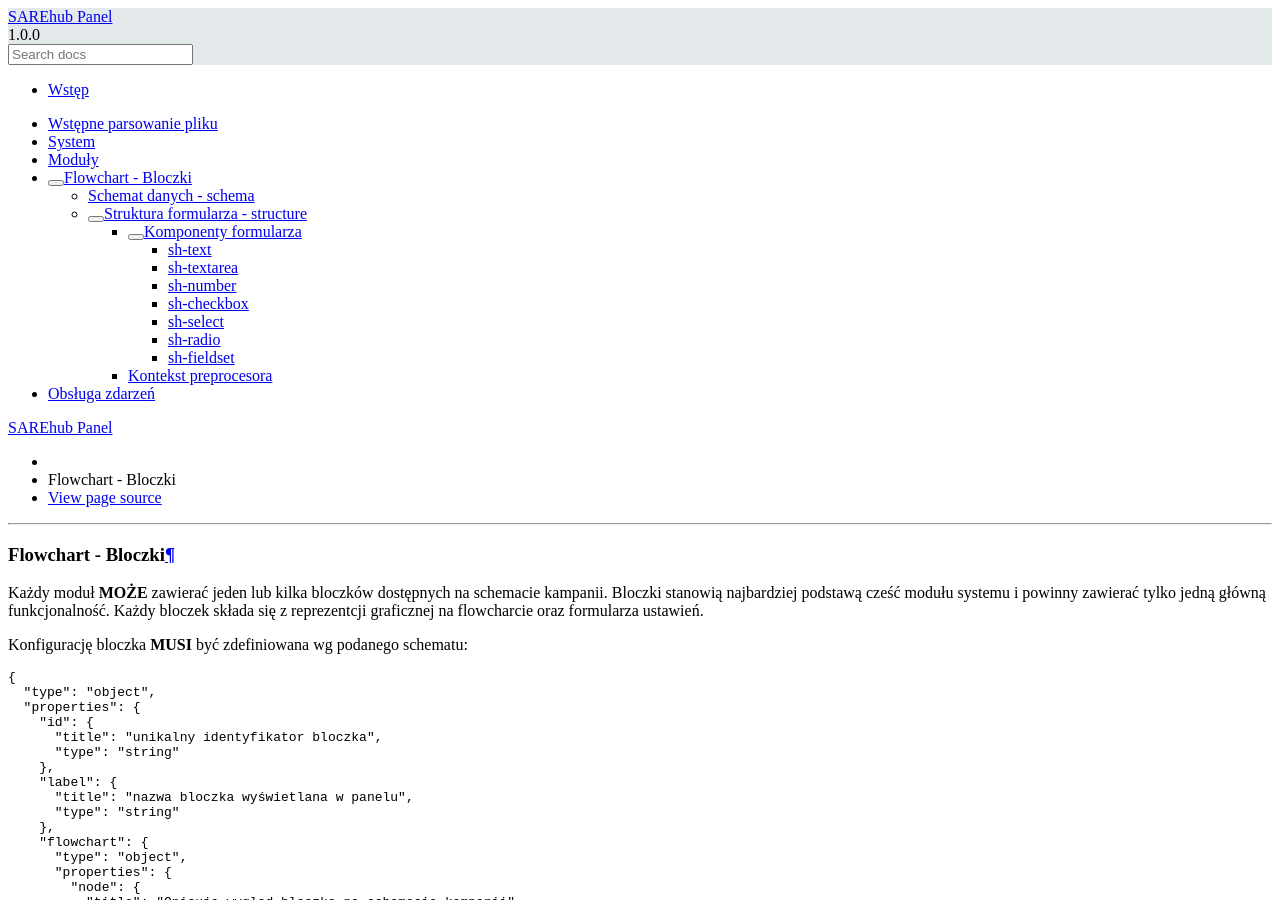
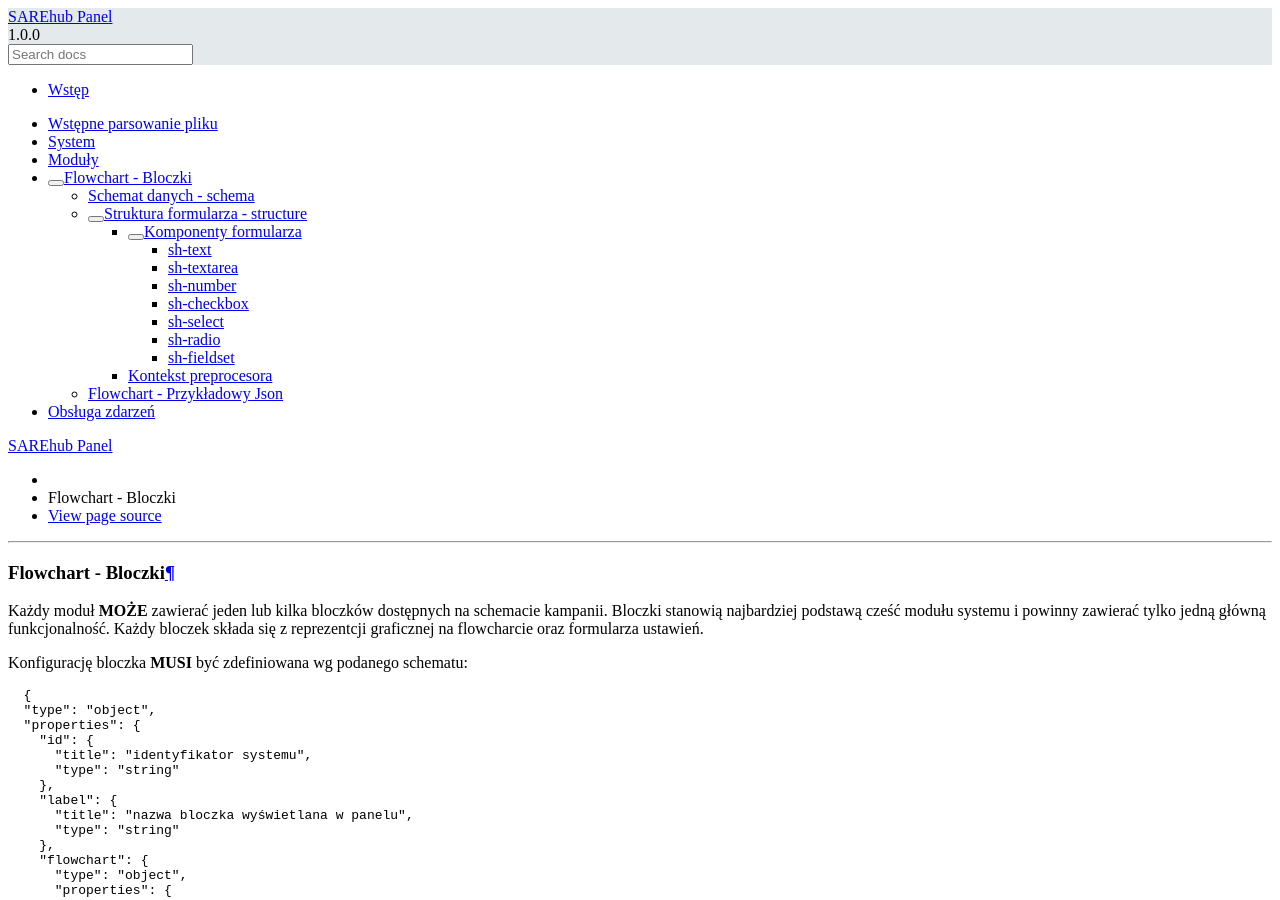
Before and after one commit to SAREhub/sarehub_panel_modules_docs, a Sphinx documentation site: the page built from docs/flowchart.rst, in a window 1280 px wide and 900 px high. Built offline with Sphinx 7.4.7 and the Read the Docs theme 2.0.0, drawn with Linux system fonts in a browser that asks for light colours; formulas are drawn with MathJax 3; comment, search, counter and statistics services are not loaded; some of the changed text lies outside the part shown.

Commit message:
edit documentation

```diff
--- a/docs/flowchart.rst
+++ b/docs/flowchart.rst
@@ -10,79 +10,79 @@
 
 .. code-block:: json
 
-  {
-    "type": "object",
-    "properties": {
-      "id": {
-        "title": "unikalny identyfikator bloczka",
-        "type": "string"
-      },
-      "label": {
-        "title": "nazwa bloczka wyświetlana w panelu",
-        "type": "string"
-      },
-      "flowchart": {
-        "type": "object",
-        "properties": {
-          "node": {
-            "title": "Opisuje wygląd bloczka na schemacie kampanii",
-            "type": "object",
-            "properties": {
-              "endpoints": {
-                "type": "object",
-                "properties": {
-                  "inputs": {
-                    "type": "array",
-                    "items": {
-                      "type": "object",
-                      "properties": {
-                        "type": {
-                          "type": "string",
-                          "enum": [
-                            "target"
-                          ]
+      {
+      "type": "object",
+      "properties": {
+        "id": {
+          "title": "identyfikator systemu",
+          "type": "string"
+        },
+        "label": {
+          "title": "nazwa bloczka wyświetlana w panelu",
+          "type": "string"
+        },
+        "flowchart": {
+          "type": "object",
+          "properties": {
+            "node": {
+              "title": "Opisuje wygląd bloczka na schemacie kampanii",
+              "type": "object",
+              "properties": {
+                "endpoints": {
+                  "type": "object",
+                  "properties": {
+                    "inputs": {
+                      "type": "array",
+                      "items": {
+                        "type": "object",
+                        "properties": {
+                          "type": {
+                            "type": "string",
+                            "enum": [
+                              "target"
+                            ]
+                          }
                         }
                       }
-                    }
-                  },
-                  "outputs": {
-                    "type": "array",
-                    "items": {
-                      "type": "object",
-                      "properties": {
-                        "type": {
-                          "type": "string",
-                          "enum": [
-                            "plus",
-                            "minus",
-                            "universal"
-                          ]
+                    },
+                    "outputs": {
+                      "type": "array",
+                      "items": {
+                        "type": "object",
+                        "properties": {
+                          "type": {
+                            "type": "string",
+                            "enum": [
+                              "plus",
+                              "minus",
+                              "universal"
+                            ]
+                          }
                         }
                       }
                     }
                   }
                 }
               }
-            }
-          },
-          "form": {
-            "title": "Opisuje formularz ustawień bloczka",
-            "type": "object",
-            "properties": {
-              "structure": {
-                "type": "object",
-                "title": "Opis struktury formularza określający interfejs użytkownika"
-              },
-              "schema": {
-                "type": "object",
-                "title": "Schemat danych formularza"
+            },
+            "form": {
+              "title": "Opisuje formularz ustawień bloczka",
+              "type": "object",
+              "properties": {
+                "structure": {
+                  "type": "object",
+                  "title": "Opis struktury formularza określający interfejs użytkownika"
+                },
+                "schema": {
+                  "type": "object",
+                  "title": "Schemat danych formularza"
+                }
               }
             }
           }
         }
       }
     }
-  }
 
 Schemat danych - schema
 =======================
@@ -392,3 +392,7 @@
 +==================================================+=============================================+
 | settings                                         | Tablica obecnie wybranych ustawień          |
 +--------------------------------------------------+---------------------------------------------+
+
+
+Flowchart - Przykładowy Json
+=======================
```
Also changed, not shown: docs/system.rst (+10 -10 lines), 1 other file.
